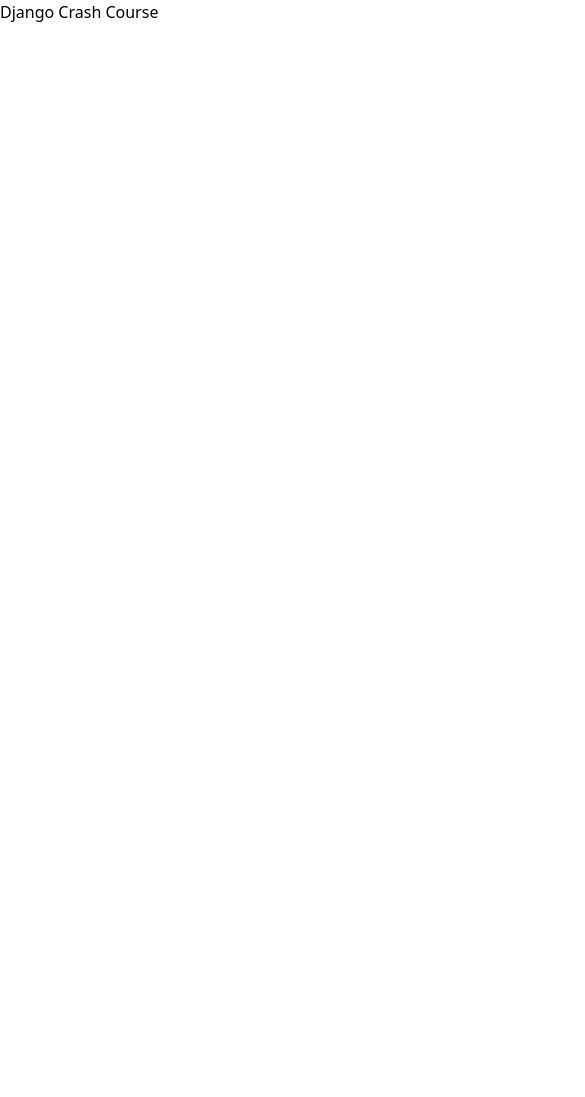
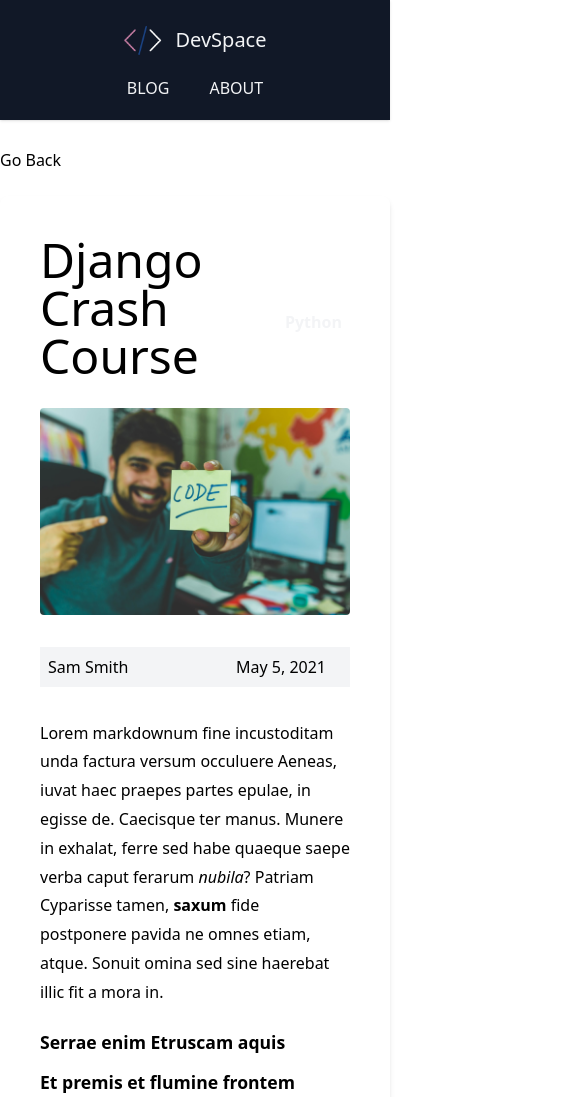
Before and after one commit to haikalrozhan/blog_nextjs_TM, a Next.js app: page /blog/django-crash-course in a window 390 px wide. Shown: the top 1097 px of the page, 585 px wide, since content can reach past the window. Before the commit the page ends 844 px from the top, so only its background shows below. Built offline with nearby package versions, Linux system fonts and the light colour scheme.

Commit message:
display single post

```diff
--- a/package.json
+++ b/package.json
@@ -10,6 +10,7 @@
   },
   "dependencies": {
     "gray-matter": "^4.0.3",
+    "marked": "^4.0.16",
     "next": "12.1.6",
     "react": "18.1.0",
     "react-dom": "18.1.0"
--- a/pages/blog/[slug].js
+++ b/pages/blog/[slug].js
@@ -1,10 +1,44 @@
 import fs from 'fs'
 import path from 'path'
 import matter from 'gray-matter'
+import {marked} from 'marked'
+import Link from 'next/link'
+import Layout from '../../components/Layout'
+import CategoryLabel from '../../components/CategoryLabel'
+
+
 
 export default function PostPage({frontmatter: {title, category, date, cover_image, author, author_image}, content, slug}) {
   return (
-    <div>{title}</div>
+    <Layout title={title}>
+      <Link href='/blog'>Go Back</Link>
+      <div className="w-full px-10 py-6 bg-white rounded-lg shadow-md mt-6">
+
+        <div className="flex justify-between items-center mt-4">
+          <h1 className="text-5xl mb-7">{title}</h1>
+          <CategoryLabel>{category}</CategoryLabel>
+        </div>
+
+        <img src={cover_image} className="w-full rounded"/>
+
+        <div className="flex justify-between items-center bg-gray-100 p-2 my-8">
+
+          <div className='flex items-center'>
+            <img src={author_image} alt=""className='mx-4 w-10 h-10 object-cover rounded-full hidden sm:block'/>
+            <h4>{author}</h4>
+          </div>
+          <div className="mr-4">
+            {date}
+          </div>
+
+        </div>
+
+        <div className="blog-text mt-2">
+            <div dangerouslySetInnerHTML={{__html: marked(content)}}></div>
+        </div>
+
+      </div>
+    </Layout>
   )
 }
 
--- a/styles/globals.css
+++ b/styles/globals.css
@@ -1,3 +1,50 @@
 @tailwind base;
 @tailwind components;
 @tailwind utilities;
+
+p {
+  margin: 15px 0;
+  line-height: 1.8;
+}
+
+.blog-text ul,
+ol {
+  font-size: 110%;
+  line-height: 2.3;
+  font-weight: bold;
+  margin: 10px 0;
+}
+
+.blog-text pre {
+  background: #f4f4f4;
+  padding: 20px;
+  margin: 20px 0;
+  line-height: 2.3;
+}
+
+.blog-text h1 {
+  font-size: 35px;
+}
+
+.blog-text h2,
+.blog-text h3,
+.blog-text h4 {
+  font-size: 27px;
+}
+
+/* Fix category colors in production */
+.bg-yellow-600 {
+  background-color: #d97705;
+}
+.bg-blue-600 {
+  background: #3929eb;
+}
+.bg-green-600 {
+  background-color: #049669;
+}
+.bg-purple-600 {
+  background-color: #7730db;
+}
+.bg-red-600 {
+  background-color: #a70b34;
+}
```
Also changed, not shown: 1 other file (tests, documents, lock files or other folders).
